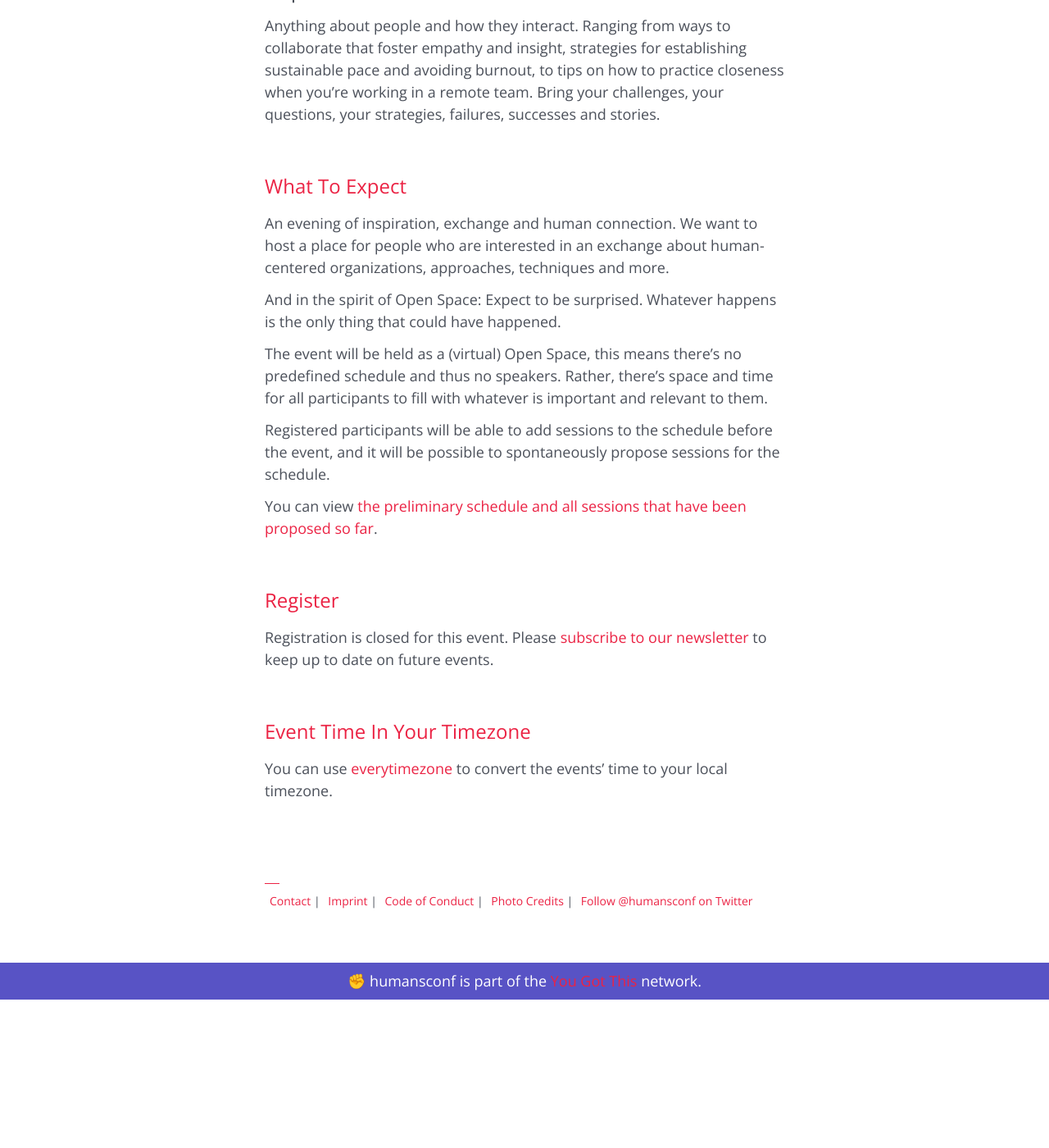
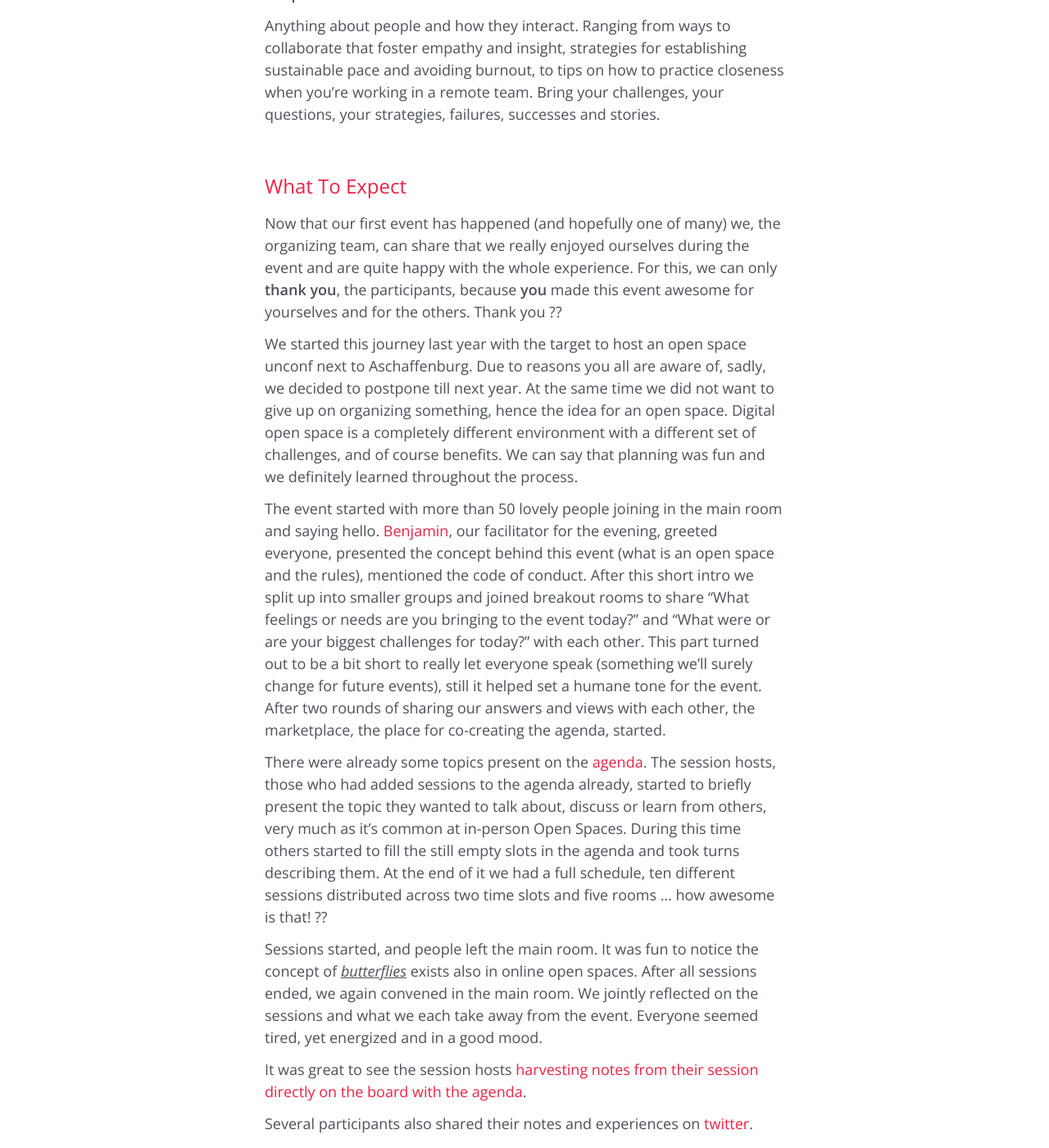
Before and after one commit to humansconf/humansconf.org, a Jekyll site: the page built from _events/2020-06-virtual-open-space.md, in a window 1280 px wide and 1400 px high, scrolled down 927 px. Shown: the whole window at 82% size. Built offline with Jekyll 4.4.1, drawn with Linux system fonts in a browser that asks for light colours; before the commit the page ends 2146 px from its top, so only the background shows below that; some of the changed text lies outside the part shown.

Commit message:
modify the 2020-06 virtual open space event from registration to review

```diff
--- a/_events/2020-06-virtual-open-space.md
+++ b/_events/2020-06-virtual-open-space.md
@@ -5,9 +5,9 @@ event_date: 2020-06-02 19:00:00 CEST
 title: "#humansconf Virtual Open Space"
 summary: June 2, 2020 @ 19:00 - 22:00 CEST
 meta_description: >-
-  After having to cancel our in-person conference, that was planned for end of May to take place as a two-day event, we're hosting our first fully online event. On June 2nd we will get together for a three hour Open Space.
+  After having to cancel our in-person conference, that was planned for end of May to take place as a two-day event, we're hosting our first fully online event. On June 2nd got together for a three hour Open Space.
 excerpt: >-
-  After having to cancel our in-person conference, that was planned for end of May to take place as a two-day event, we're hosting our first fully online event. On June 2nd we will get together for a three hour Open Space.
+  After having to cancel our in-person conference, that was planned for end of May to take place as a two-day event, we've hosted our first fully online event. On June 2nd got together for a three hour Open Space.
 permalink: /events/2020-06-02-virtual-open-space
 ---
 
@@ -26,23 +26,22 @@ Bring your challenges, your questions, your strategies, failures, successes and
 
 ## What To Expect
 
-An evening of inspiration, exchange and human connection. We want to host a place for people who are interested in an exchange about human-centered organizations, approaches, techniques and more.
+Now that our first event has happened (and hopefully one of many) we, the organizing team, can share that we really enjoyed ourselves during the event and are quite happy with the whole experience. For this, we can only **thank you**, the participants, because **you** made this event awesome for yourselves and for the others. Thank you ??
 
-And in the spirit of Open Space: Expect to be surprised. Whatever happens is the only thing that could have happened.
+We started this journey last year with the target to host an open space unconf next to Aschaffenburg. Due to reasons you all are aware of, sadly, we decided to postpone till next year. At the same time we did not want to give up on organizing something, hence the idea for an open space. Digital open space is a completely different environment with a different set of challenges, and of course benefits. We can say that planning was fun and we definitely learned throughout the process.
 
-The event  will be held as a (virtual) Open Space, this means there’s no predefined schedule and thus no speakers. Rather, there’s space and time for all participants to fill with whatever is important and relevant to them.
+The event started with more than 50 lovely people joining in the main room and saying hello. [Benjamin](https://humansconf.org/organizers#benjamin), our facilitator for the evening, greeted everyone, presented the concept behind this event (what is an open space and the rules), mentioned the code of conduct. After this short intro we split up into smaller groups and joined breakout rooms to share "What feelings or needs are you bringing to the event today?" and "What were or are your biggest challenges for today?" with each other. This part turned out to be a bit short to really let everyone speak (something we'll surely change for future events), still it helped set a humane tone for the event. After two rounds of sharing our answers and views with each other, the marketplace, the place for co-creating the agenda, started.
 
-Registered participants will be able to add sessions to the schedule before the event, and it will be possible to spontaneously propose sessions for the schedule.
+There were already some topics present on the [agenda](https://www.notion.so/June-2nd-2020-Virtual-Open-Space-26d1d0595b4b4574baf647025f3be544). The session hosts, those who had added sessions to the agenda already, started to briefly present the topic they wanted to talk about, discuss or learn from others, very much as it's common at in-person Open Spaces. During this time others started to fill the still empty slots in the agenda and took turns describing them. At the end of it we had a full schedule, ten different sessions distributed across two time slots and five rooms ... how awesome is that! ??
 
-You can view [the preliminary schedule and all sessions that have been proposed so far][event-schedule].
+Sessions started, and people left the main room. It was fun to notice the concept of _butterflies_ exists also in online open spaces. After all sessions ended, we again convened in the main room. We jointly reflected on the sessions and what we each take away from the event. Everyone seemed tired, yet energized and in a good mood.
 
-## Register
+It was great to see the session hosts [harvesting notes from their session directly on the board with the agenda](https://www.notion.so/June-2nd-2020-Virtual-Open-Space-26d1d0595b4b4574baf647025f3be544).
 
-Registration is closed for this event. Please [subscribe to our newsletter](/) to keep up to date on future events.
+Several participants also shared their notes and experiences on [twitter](https://twitter.com/hashtag/humansconf).
 
-## Event Time In Your Timezone
+All in all, we, the organizers, are very thankful! For all of you joining us on our journey, showing up and sharing, creating lots of human connections along the way.
 
-You can use [everytimezone](https://everytimezone.com/s/160437ec) to convert the events' time to your local timezone.
-
+We are very much looking forward to the next event. Stay tuned :)
 
 [event-schedule]: https://www.notion.so/humansconf/June-2nd-2020-Virtual-Open-Space-26d1d0595b4b4574baf647025f3be544
```
Also changed, not shown: index.md (+1 -1 lines).
